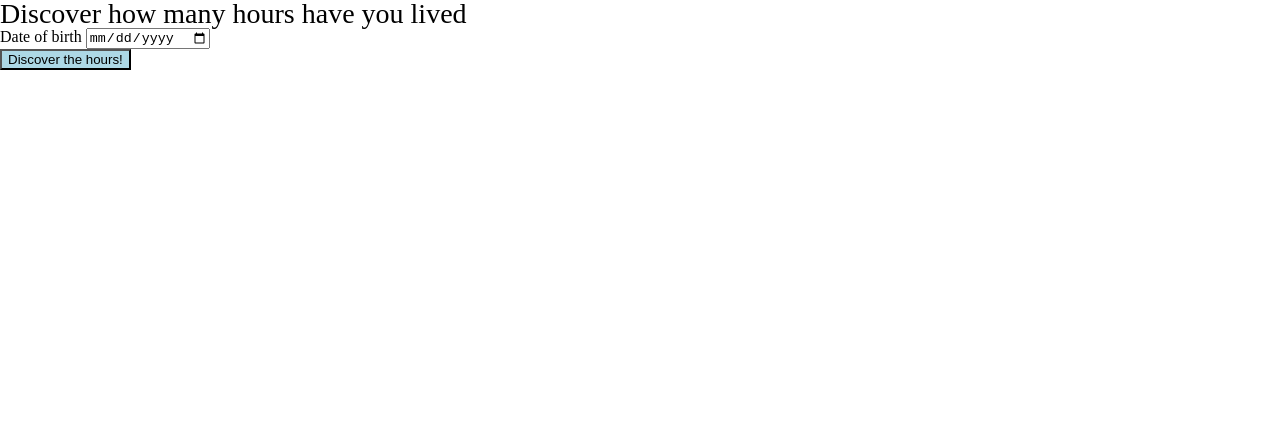
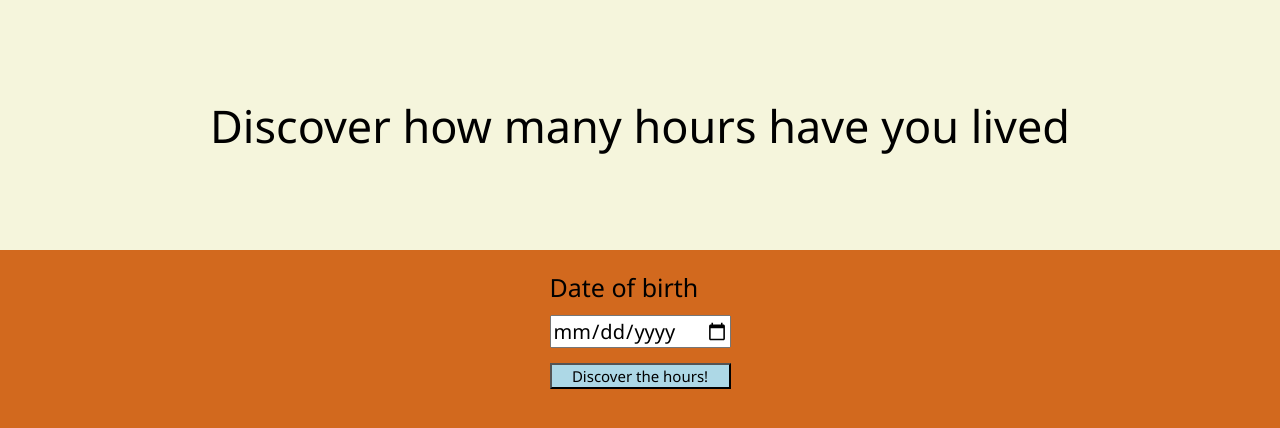
Before and after one commit to ire-rec/how-many-days-have-you-lived, a plain HTML site: page index.html in a window 1280 px wide. Drawn offline with Linux system fonts and the light colour scheme.

Commit message:
add some styles

```diff
--- a/css/main.css
+++ b/css/main.css
@@ -1,7 +1,54 @@
-h1{
-    font-size: 28px;
+.body{
+    height: 100vh;
+    background-color: chocolate;
 }
 
+.header{
+    background-color: beige;
+    display: flex;
+    flex-direction: row;
+    justify-content: center;
+    align-items: center;
+    height: 250px;
+}
+.h1{
+    font-size: 45px;
+    font-family:'Segoe UI', Tahoma, Geneva, Verdana, sans-serif;
+}
+.main{
+    display: flex;
+    flex-direction: column;
+    justify-content: center;
+    align-items: center;
+}
+.label{
+    font-family:'Segoe UI', Tahoma, Geneva, Verdana, sans-serif;
+    font-size: 25px;
+}
+
+.div_date{
+    margin-top: 25px;
+    display: flex;
+    flex-direction: column;
+}
+
+.div_submit{
+    display: flex;
+    flex-direction: column;
+    justify-content: center;
+}
 .submitBtn{
+    margin-top: 15px;
     background-color: lightblue;
+    font-size: 15px;
+    font-family:'Segoe UI', Tahoma, Geneva, Verdana, sans-serif;
 }
+.date{
+    margin-top: 15px;
+    font-size: 20px;
+    justify-content: center;
+    font-family:'Segoe UI', Tahoma, Geneva, Verdana, sans-serif;
+}
+.message{
+    font-size: 25px;
+}
--- a/index.html
+++ b/index.html
@@ -7,32 +7,28 @@
     <link rel="stylesheet" href="./css/main.css">
     <title>Discover how many hours have you lived</title>
 </head>
-
-<header>
+<body class="body">
+    <header class="header">
         <h1 class ="h1">Discover how many hours have you lived</h1>
     </header>
-
-<body class = "body">
-    <main>
+    <main class="main">
         <form class="form">
-        <div class ="dateOfBirthInput">
-            <label> Date of birth
+            <div class ="div_date">
+                <label class="label"> Date of birth</label>
                 <input
-            class="js_dateOfBirth"
+                class="js_dateOfBirth date"
                 type="date"
                 name="date"
-            required/></label>
-
+                required/>
             </div>
-
-        <div class="submitInput">
+            <div class="div_submit">
                 <input
                 class="js_discover submitBtn"
                 type="submit"
                 value="Discover the hours!"/>
             </div>
 
-        <p class="js_message"></p>
+        <p class="js_message message"></p>
     </main>
 <script src="./js/main.js"></script>
 </body>
```
Lines whose indentation alone changed are shown as unchanged.
